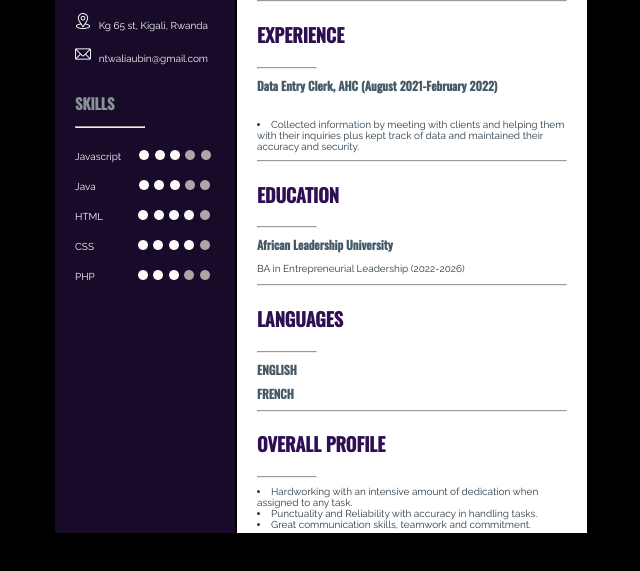
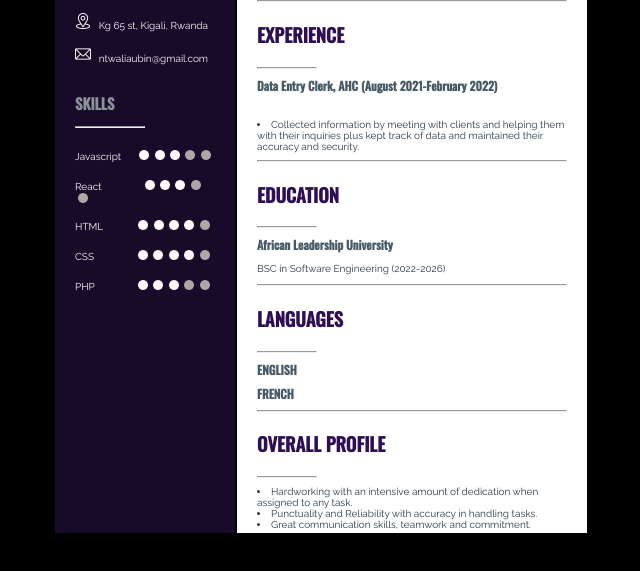
Before and after one commit to Ntwalii/Cv, a plain HTML site: page index.html in a window 1280 px wide. Shown: the part 177-748 px from the top of the page, without its empty margins (396-1036 px from the left). Drawn offline with nearby package versions, Linux system fonts and the light colour scheme.

Commit message:
Added Uni

```diff
--- a/index.html
+++ b/index.html
@@ -41,7 +41,7 @@
             </part>
             <br>
             <br>
-            <span>Java&nbsp</span>
+            <span>React&nbsp</span>
             <part id="Java">
             <img id="sk" src="white moon.png" alt="">
             <img id="sk" src="white moon.png" alt="">
@@ -96,7 +96,7 @@
 <h3>EDUCATION</h2>
     <hr>
     <h4>African Leadership University</h4>
-    <p>BA in Entrepreneurial Leadership (2022-2026)
+    <p>BSC in Software Engineering (2022-2026)
     </p>
     <hr id="diff">
     <h3>LANGUAGES</h3>
```
